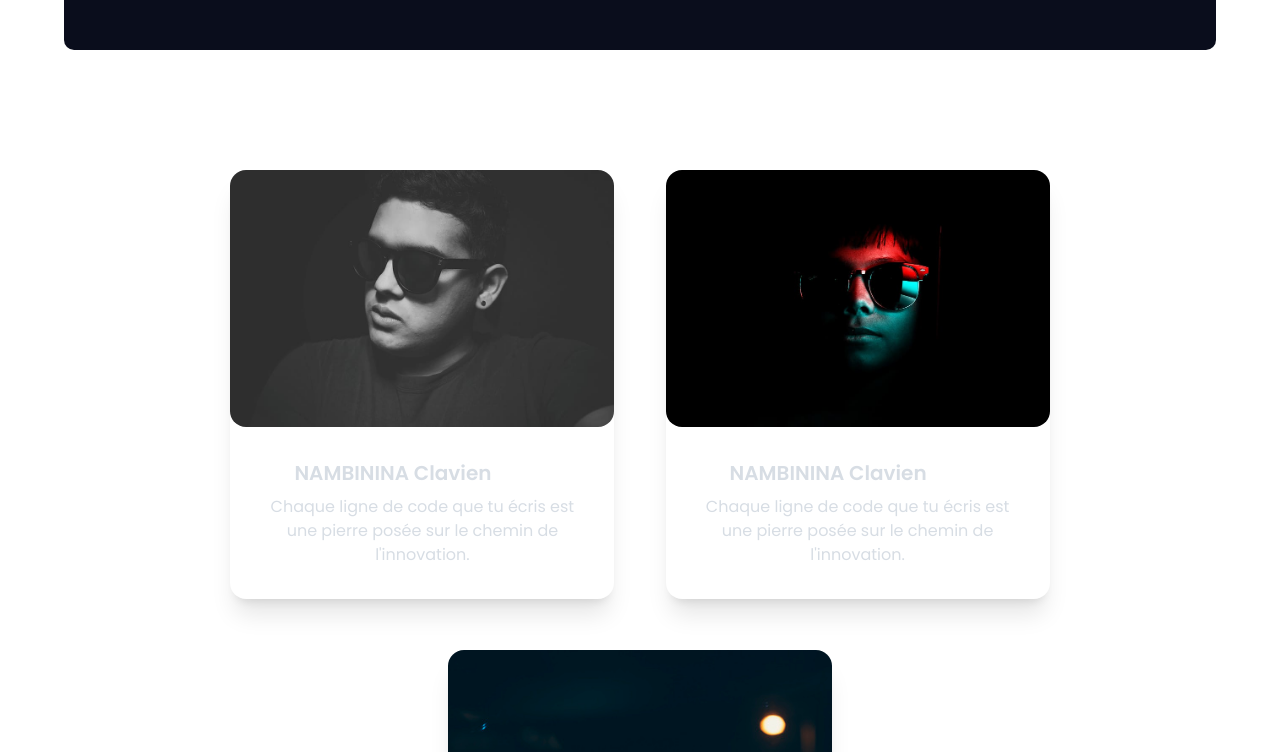
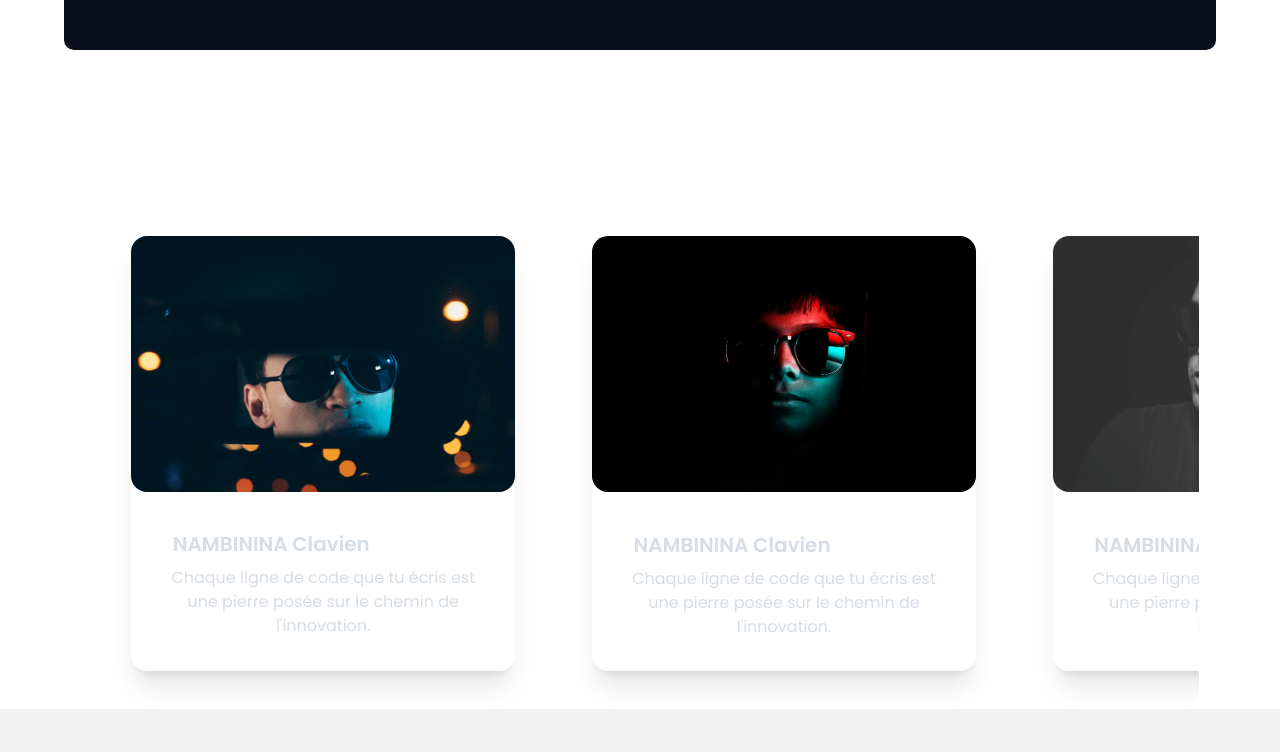
Before and after one commit to Clavien317/Innovtmada, a Next.js app: page / in a window 1280 px wide. Shown: the part 3390-4142 px from the top of the page. Built offline with nearby package versions, Linux system fonts and the light colour scheme.

Commit message:
feat carousel

```diff
--- a/app/page.js
+++ b/app/page.js
@@ -7,7 +7,7 @@ import Offres from '../components/Offres'
 import Professionnel from '../components/Professionnel'
 import Service from '../components/Service'
 import React from 'react'
-
+import  Carousels from '../components/Carousel'
 function page() {
   return (
       <>
@@ -22,7 +22,8 @@ function page() {
         <Service />
         <Offres />
 
-        <Equipe />
+        {/* <Equipe /> */}
+        <Carousels />
 
         <Footer />
 
--- /dev/null
+++ b/components/Carousel.jsx
@@ -0,0 +1,70 @@
+import React from 'react'
+
+function Carousel() {
+  return (
+    <>
+        <p id='equipe'></p>
+        <div className="equipe">
+            <h1>Notre Equipes</h1>
+            <div className="carousel carousel-end rounded-box">
+                <div className="carousel-item">
+                    <div className="card bg-base-100 image-full w-96 shadow-xl">
+                        <figure>
+                            <img
+                            src="/50287514-close-up-d-un-homme-asiatique-avec-des-lunettes-de-soleil-en-regardant-dans-le-miroir-de-la-voiture.jpg"
+                            alt="Shoes" />
+                        </figure>
+                        <div className="card-body">
+                            <h2 className="card-title">NAMBININA Clavien</h2>
+                            <p>Chaque ligne de code que tu écris est une pierre posée sur le chemin de l'innovation.</p>
+                        </div>
+                    </div>
+                </div>
+                <div className="carousel-item">
+                    <div className="card bg-base-100 image-full w-96 shadow-xl">
+                        <figure>
+                            <img
+                            src="/portrait-face-boy-glasses.jpg"
+                            alt="Shoes" />
+                        </figure>
+                        <div className="card-body">
+                            <h2 className="card-title">NAMBININA Clavien</h2>
+                            <p>Chaque ligne de code que tu écris est une pierre posée sur le chemin de l'innovation.</p>
+                        </div>
+                    </div>
+                </div>
+
+                <div className="carousel-item">
+                    <div className="card bg-base-100 image-full w-96 shadow-xl">
+                        <figure>
+                            <img
+                            src="/boy-black-and-white-glasses.jpg"
+                            alt="Shoes" />
+                        </figure>
+                        <div className="card-body">
+                            <h2 className="card-title">NAMBININA Clavien</h2>
+                            <p>Chaque ligne de code que tu écris est une pierre posée sur le chemin de l'innovation.</p>
+                        </div>
+                    </div>
+                </div>
+
+                <div className="carousel-item">
+                    <div className="card bg-base-100 image-full w-96 shadow-xl">
+                        <figure>
+                            <img
+                            src="/portrait-face-boy-glasses.jpg"
+                            alt="Shoes" />
+                        </figure>
+                        <div className="card-body">
+                            <h2 className="card-title">NAMBININA Clavien</h2>
+                            <p>Chaque ligne de code que tu écris est une pierre posée sur le chemin de l'innovation.</p>
+                        </div>
+                    </div>
+                </div>
+            </div>
+        </div>
+    </>
+  )
+}
+
+export default Carousel
--- a/components/DialogDetailPoste.jsx
+++ b/components/DialogDetailPoste.jsx
@@ -61,11 +61,11 @@ export default function CustomizedDialogs({ open, handleClose }) {
           ullamcorper nulla non metus auctor fringilla.
         </Typography>
       </DialogContent>
-      {/* <DialogActions>
+      <DialogActions>
         <Button autoFocus onClick={handleClose}>
-          Save changes
+          Postulez ?
         </Button>
-      </DialogActions> */}
+      </DialogActions>
     </BootstrapDialog>
   );
 }
--- a/public/styles/equipe.css
+++ b/public/styles/equipe.css
@@ -1,7 +1,7 @@
 
 #equipe
 {
-    margin-bottom: 2vw;
+    margin-bottom: 8vw;
 }
 
 .equipe
@@ -32,8 +32,23 @@
     height: 20vh;
 }
 
-
 .equipe .card .card-body .card-title
 {
-    margin-left: 10%;
+    margin-left: 3%;
 }
+
+.carousel-end
+{
+    width: 96%;
+    margin-left: 1%;
+}
+
+.carousel-end .carousel-item
+{
+    margin: 1vw;
+}
+
+.carousel-end .carousel-item .card-body
+{
+    margin-top: 0.5vw;
+}
```
